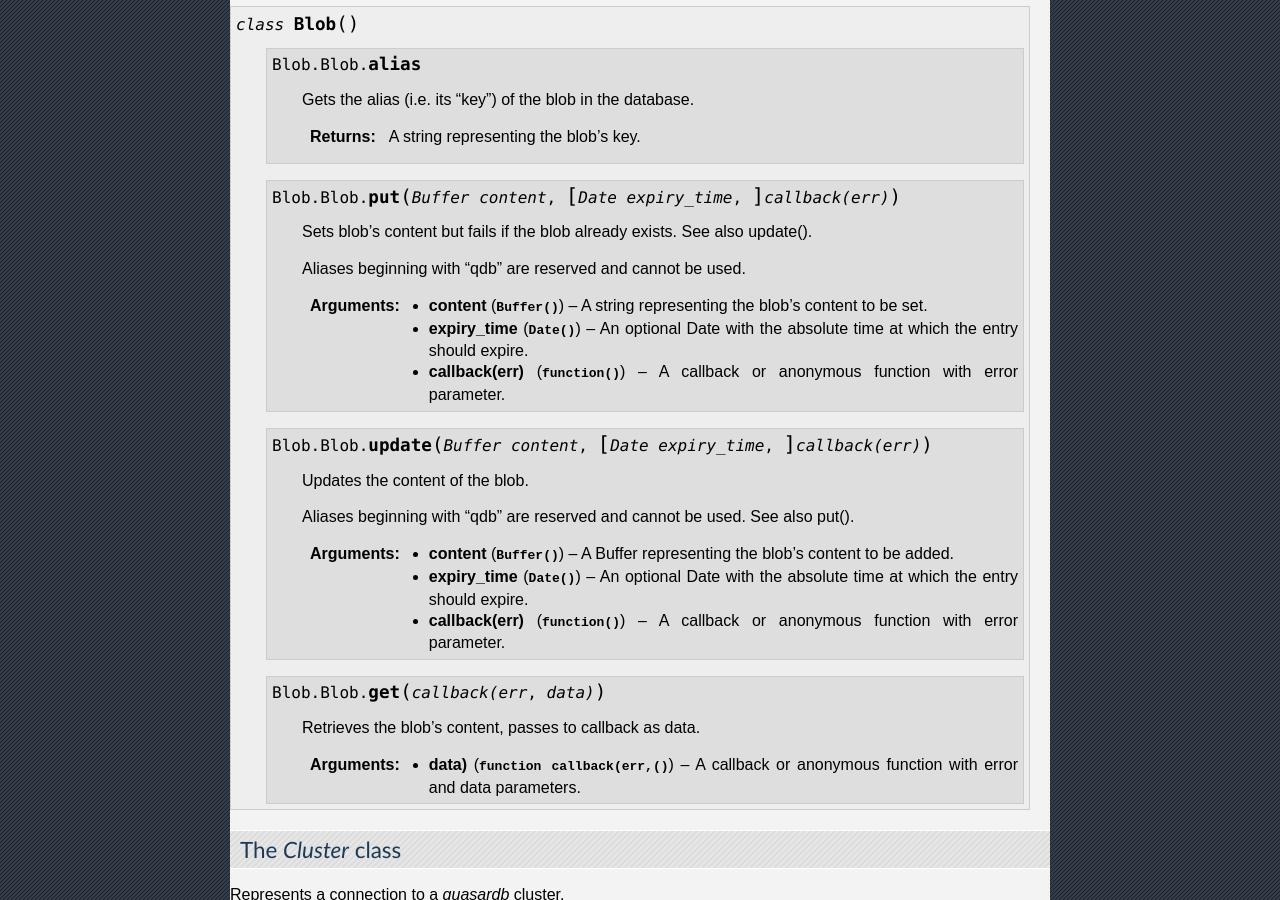
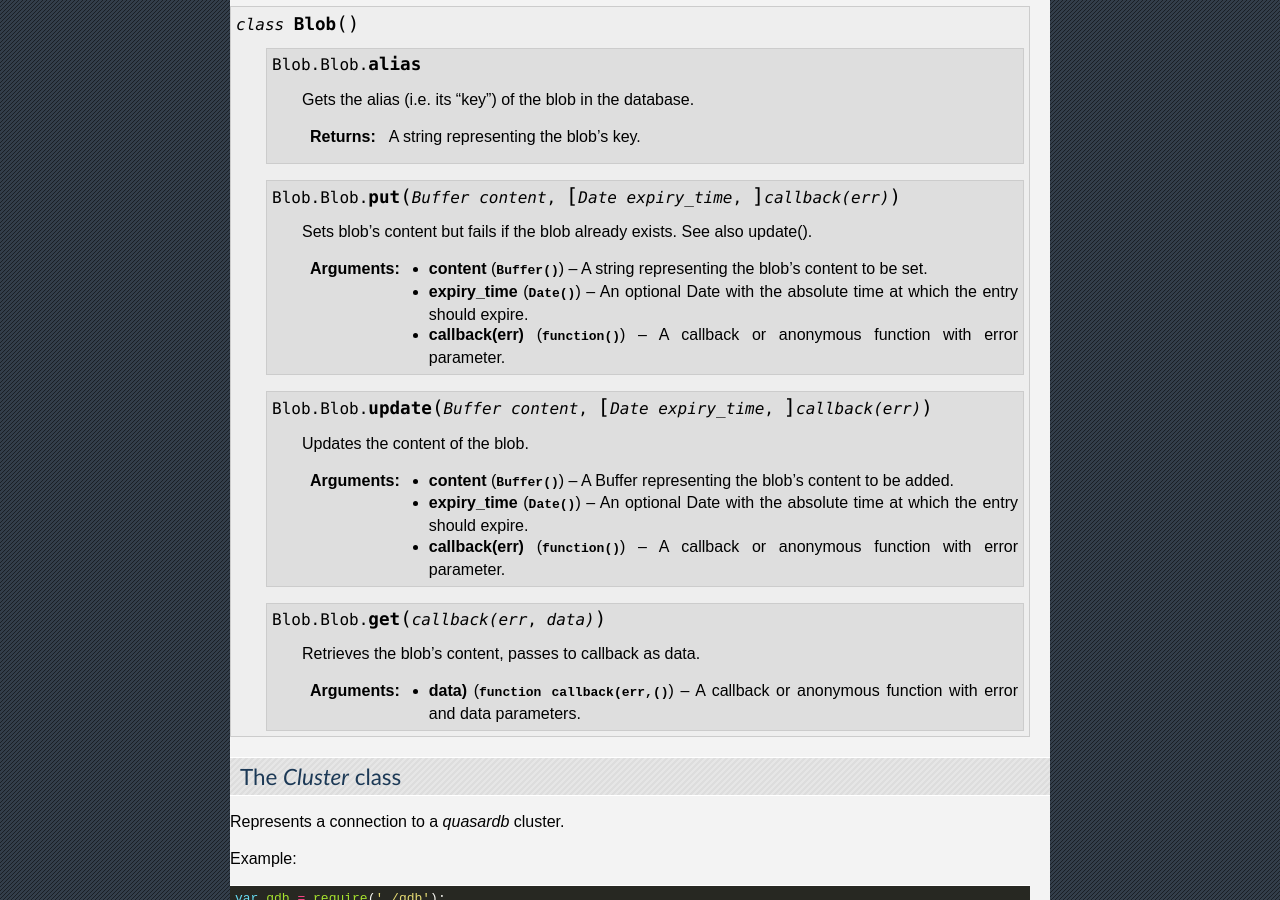
Before and after one commit to iltommi/qdb-documentation, a Sphinx documentation site: the page built from source/api/nodejs.rst, in a window 1280 px wide and 900 px high, scrolled down 4759 px. Built offline with Sphinx 7.4.7, drawn with Linux system fonts in a browser that asks for light colours; some of the changed text lies outside the part shown.

Commit message:
Reserved aliases do not start with "qdb".

```diff
--- a/source/api/cpp.rst
+++ b/source/api/cpp.rst
@@ -541,7 +541,7 @@ Reference
 
     .. cpp:function:: qdb_error_t blob_put(const char * alias, const char * content, qdb_size_t content_length, qdb_time_t expiry_time)
 
-        Adds an entry to the quasardb server. If the entry already exists the method will fail and will return ``qdb_e_alias_already_exists``. Keys beginning with the string "qdb" are reserved and cannot be added to the cluster.
+        Adds an entry to the quasardb server. If the entry already exists the method will fail and will return ``qdb_e_alias_already_exists``.
 
         The handle must be initialized and connected (see :cpp:func`connect).
 
--- a/source/api/nodejs.rst
+++ b/source/api/nodejs.rst
@@ -221,8 +221,6 @@ Passing in the blob value wrapped in the `node::Buffer class <https://nodejs.org
 
       Sets blob's content but fails if the blob already exists. See also update().
 
-      Aliases beginning with "qdb" are reserved and cannot be used.
-
       :param Buffer content: A string representing the blob's content to be set.
       :param Date expiry_time: An optional Date with the absolute time at which the entry should expire.
       :param function callback(err): A callback or anonymous function with error parameter.
@@ -230,8 +228,6 @@ Passing in the blob value wrapped in the `node::Buffer class <https://nodejs.org
   .. js:function:: Blob.update (Buffer content, [Date expiry_time], callback(err))
 
       Updates the content of the blob.
-
-      Aliases beginning with "qdb" are reserved and cannot be used. See also put().
 
       :param Buffer content: A Buffer representing the blob's content to be added.
       :param Date expiry_time: An optional Date with the absolute time at which the entry should expire.
@@ -463,15 +459,11 @@ You get an ``Integer`` instance by calling :func:`Cluster.integer`. Then you can
 
   .. js:function:: Integer.put (int value, [Date expiry_time], callback(err))
 
-      Adds an entry. Aliases beginning with "qdb" are reserved and cannot be used.
-
       :param int value: The value of the integer.
       :param Date expiry_time: An optional Date with the absolute time at which the entry should expire.
       :param function callback(err): A callback or anonymous function with error parameter.
 
   .. js:function:: Integer.update (int value, [Date expiry_time], callback(err))
-
-      Updates an entry. Aliases beginning with "qdb" are reserved and cannot be used.
 
       :param int value: The value of the integer.
       :param Date expiry_time: An optional Date with the absolute time at which the entry should expire.
--- a/source/concepts/tags.rst
+++ b/source/concepts/tags.rst
@@ -29,7 +29,7 @@ Names
 
  * Tags can be named with almost any string, just like an alias.
  * Tags cannot share names with entries. If an entry with name `t` exists, there cannot be a tag `t`.
- * Tags cannot start with the string "qdb".
+ * Tags must be valid UTF-8 strings.
 
 Transactions
 ^^^^^^^^^^^^
--- a/source/reference/qdb_shell.rst
+++ b/source/reference/qdb_shell.rst
@@ -273,7 +273,7 @@ A command generally requires one or several arguments. Each argument is separate
 .. _qdbsh_blob_put:
 .. option:: blob_put <alias> <content>
 
-    Add a new Blob to the cluster. The Blob must not already exist. Aliases beginning with the string "qdb" are reserved and cannot be added to the cluster.
+    Add a new Blob to the cluster. The Blob must not already exist.
 
     :param alias: *(string)* the alias of the Blob
     :param content: *(string)* the content of the Blob
@@ -450,7 +450,7 @@ A command generally requires one or several arguments. Each argument is separate
 .. _qdbsh_int_put:
 .. option:: int_put <alias> <value>
 
-    Add a new Integer to the cluster. The Integer must not already exist. Aliases beginning with the string "qdb" are reserved and cannot be added to the cluster.
+    Add a new Integer to the cluster. The Integer must not already exist.
 
     :param alias: *(string)* the alias of the Integer
     :param value: *(string)* the value of the Integer
```
